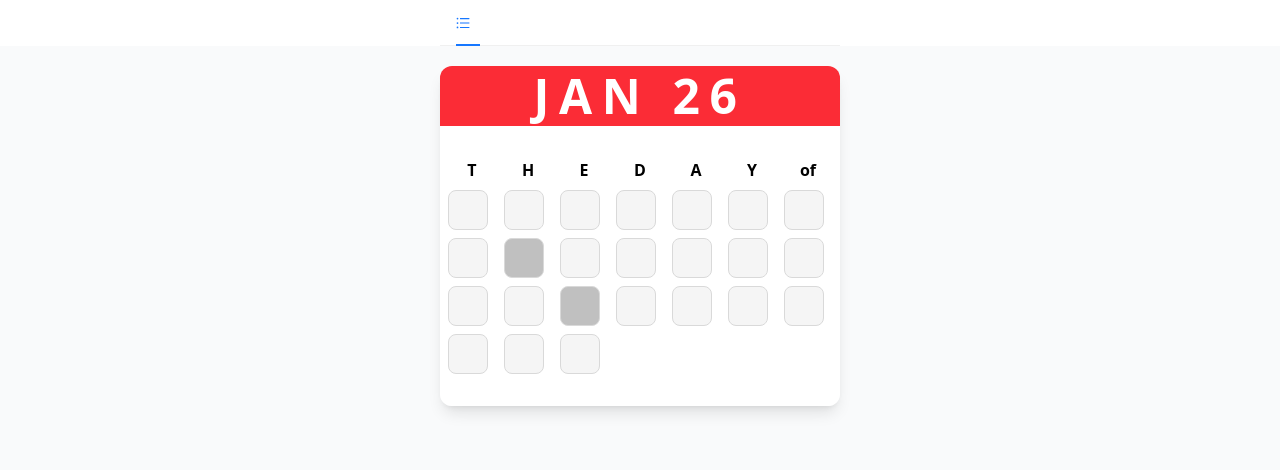
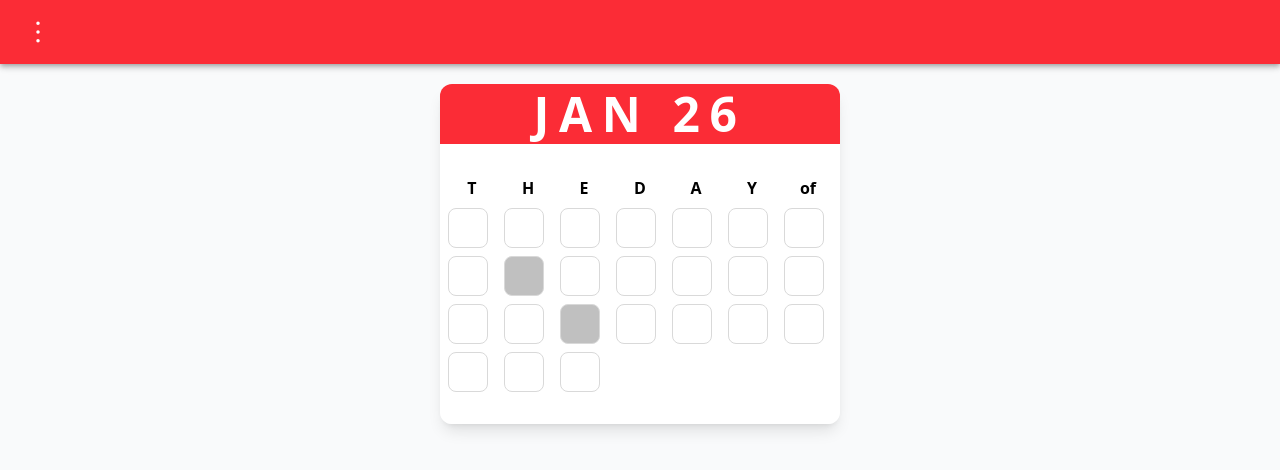
Before and after one commit to elsergiovera/wadai, a React (Vite) app: page / in a window 1280 px wide. Shown: the top 470 px of the page. Built offline with nearby package versions, Linux system fonts and the light colour scheme.

Commit message:
added material ui topbar and drawer, fixing UI, removing Antd

```diff
--- a/src/App.tsx
+++ b/src/App.tsx
@@ -1,16 +1,17 @@
-import TopMenu from './components/topMenu'
-import Day from './components/day'
-import './style/App.css'
+import { useState } from 'react'
+import Menu from './components/Menu'
+import Topbar from './components/Topbar'
+import Day from './components/Day'
 
 const App = () => {
+  const [openMenu, setOpenMenu] = useState(false)
+  const handleToggleMenu = () => setOpenMenu(!openMenu)
+
   return (
     <div className='w-screen h-screen bg-gray-50 space-y-5'>
-      <div className='bg-white justify-items-center'>
-        <TopMenu />
-      </div>
-      <div className='bg-gray-50 justify-items-center'>
-        <Day />
-      </div>
+      <Menu isOpen={openMenu} handleToggleMenu={handleToggleMenu} />
+      <Topbar handleToggleMenu={handleToggleMenu} />
+      <Day />
     </div>
   )
 }
--- /dev/null
+++ b/src/components/Menu.tsx
@@ -0,0 +1,19 @@
+import Drawer from '@mui/material/Drawer'
+
+interface MenuProps {
+   isOpen: boolean
+   handleToggleMenu: () => void
+}
+const Menu: React.FC<MenuProps> = ({ isOpen, handleToggleMenu }) => {
+   return (
+      <Drawer
+         open={isOpen}
+         onClose={handleToggleMenu}
+      >
+         <div className='w-[150px]'>
+         </div>
+      </Drawer>
+   )
+}
+
+export default Menu
--- /dev/null
+++ b/src/components/Topbar.tsx
@@ -0,0 +1,33 @@
+
+import { MoreOutlined } from '@ant-design/icons'
+import AppBar from '@mui/material/AppBar'
+import Toolbar from '@mui/material/Toolbar'
+import IconButton from '@mui/material/IconButton'
+
+interface TopbarProps {
+   handleToggleMenu: () => void
+}
+const Topbar: React.FC<TopbarProps> = ({ handleToggleMenu }) => {
+   const onClick = () => handleToggleMenu()
+
+   return (
+      <div className='bg-red-500 text-white' >
+         <AppBar position="static" color="transparent" >
+            <Toolbar>
+               <IconButton
+                  size="large"
+                  edge="start"
+                  color="inherit"
+                  aria-label="menu"
+                  sx={{ mr: 2 }}
+                  onClick={onClick}
+               >
+                  <MoreOutlined />
+               </IconButton>
+            </Toolbar>
+         </AppBar>
+      </div>
+   )
+}
+
+export default Topbar
--- a/src/components/day.tsx
+++ b/src/components/day.tsx
@@ -1,5 +1,5 @@
 import dayjs from 'dayjs'
-import Letter from './letter'
+import Letter from './Letter'
 import current from '../data/current.json'
 
 const Day = () => {
@@ -8,6 +8,7 @@ const Day = () => {
    const letters = day.split('')
 
    return (
+      <div className='justify-items-center'>
          <div className='min-w-[400px] shadow-lg rounded-xl overflow-hidden'>
             <div className='min-h-[60px] place-content-center bg-red-500 text-center text-white text-5xl font-bold tracking-[0.2em]'>
                {date.format('MMM DD').toUpperCase()}
@@ -19,6 +20,7 @@ const Day = () => {
                </div>
             </div>
          </div>
+      </div>
    )
 }
 
--- a/src/components/letter.tsx
+++ b/src/components/letter.tsx
@@ -45,6 +45,7 @@ const Letter: React.FC<LetterProps> = ({ letter }) => {
          <Input
             ref={letterRef}
             size='large'
+            variant='outlined'
             maxLength={1}
             value={isAlphabetic ? pressedLetter : letter}
             disabled={isAlphabetic ? false : true}
@@ -54,7 +55,7 @@ const Letter: React.FC<LetterProps> = ({ letter }) => {
                fontSize: '1.3rem',
                fontWeight: 'bold',
                textAlign: 'center',
-               backgroundColor: isAlphabetic ? 'whitesmoke' : 'silver'
+               backgroundColor: isAlphabetic ? 'white' : 'silver'
             }}
             onChange={handleOnChange}
             onKeyUp={handleOnKeyUp}
--- a/src/components/topMenu.tsx
+++ /dev/null
@@ -1,35 +0,0 @@
-
-import { useState } from 'react'
-import type { MenuProps } from 'antd'
-import { Menu } from 'antd'
-import { UnorderedListOutlined } from '@ant-design/icons'
-
-type MenuItem = Required<MenuProps>['items'][number]
-
-const TopMenu = () => {
-   const [current, setCurrent] = useState('mail')
-   const items: MenuItem[] = [
-      {
-         label: '',
-         key: 'mail',
-         icon: <UnorderedListOutlined />,
-      }]
-
-   const onClick: MenuProps['onClick'] = (e) => {
-      console.log('click ', e);
-      setCurrent(e.key);
-   }
-
-   return (
-      <div className='min-w-[400px]'>
-         <Menu
-            items={items}
-            mode="horizontal"
-            selectedKeys={[current]}
-            onClick={onClick}
-         />
-      </div>
-   )
-}
-
-export default TopMenu
--- a/src/main.tsx
+++ b/src/main.tsx
@@ -1,6 +1,7 @@
 import { StrictMode } from 'react'
 import { createRoot } from 'react-dom/client'
 import App from './App.tsx'
+import './main.css'
 
 createRoot(document.getElementById('root')!).render(
   <StrictMode>
```
Also changed, not shown: package.json (+7 -2 lines), src/main.css (renamed from src/style/App.css), 1 other file (tests, documents, lock files or other folders). Lines whose indentation alone changed are shown as unchanged.
